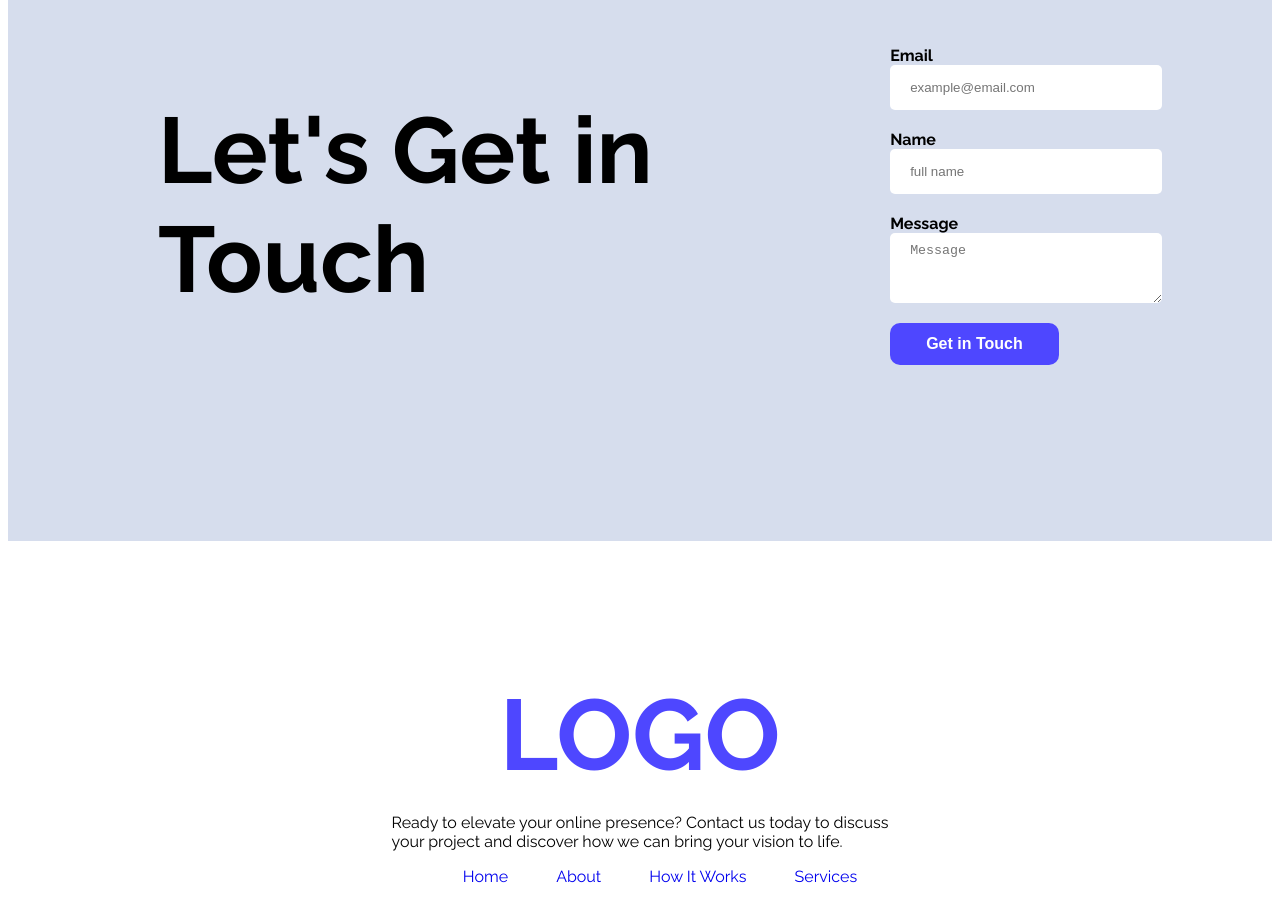
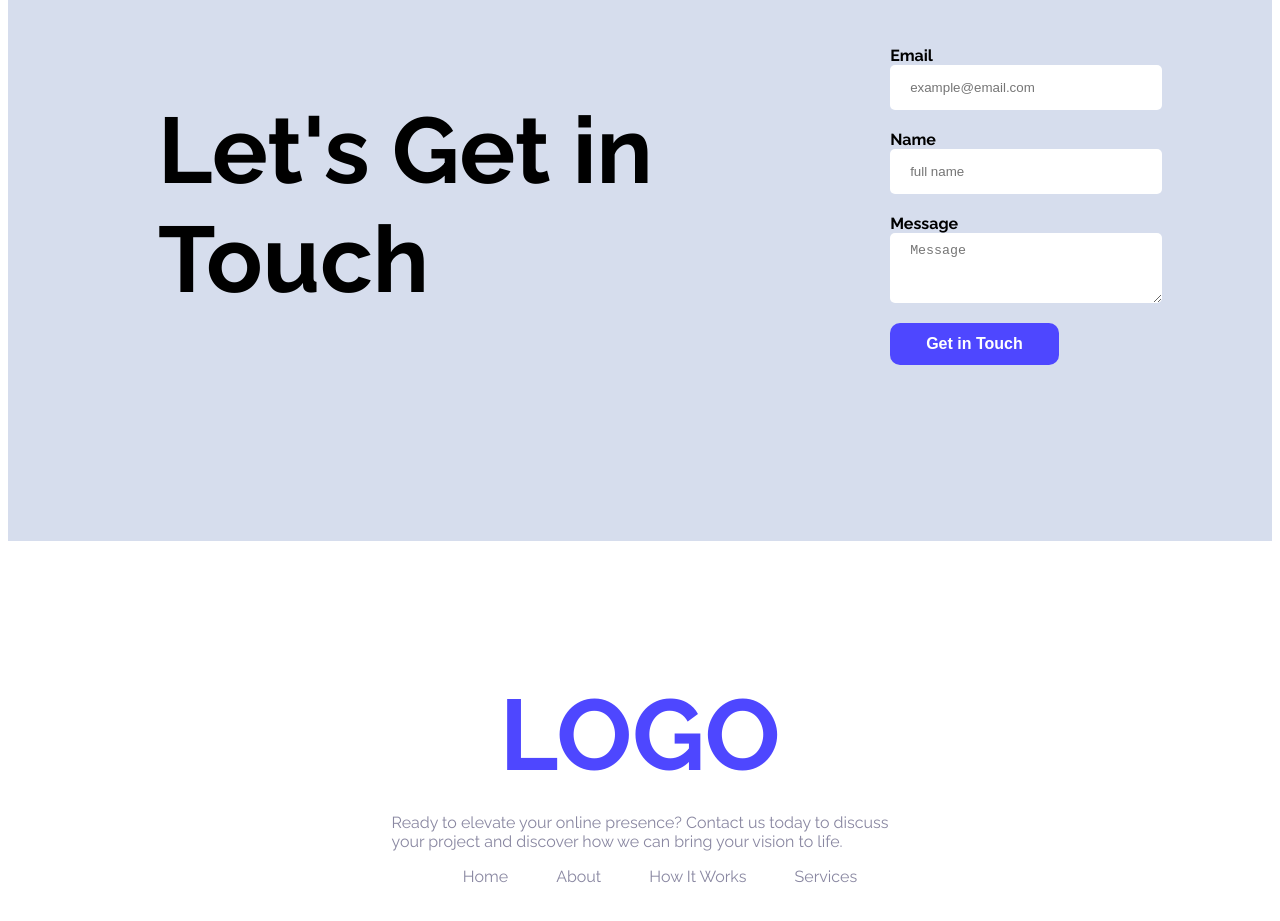
Before and after one commit to shamimthecoder/first-assignment, a plain HTML site: page index.html in a window 1280 px wide. Shown: the part 1982-2903 px from the top of the page. Drawn offline with Linux system fonts and the light colour scheme.

Commit message:
added final assignment

```diff
--- a/style.css
+++ b/style.css
@@ -200,6 +200,14 @@ footer ul li{
 }
 footer ul li a{
     text-decoration: none;
+    color: #8987A1;
+}
+a:hover{
+    background-color: yellowgreen;
+    color: yellow;
+}
+.last-subtitle{
+    color: #8987A1;
 }
 .link{
     display: flex;
```
